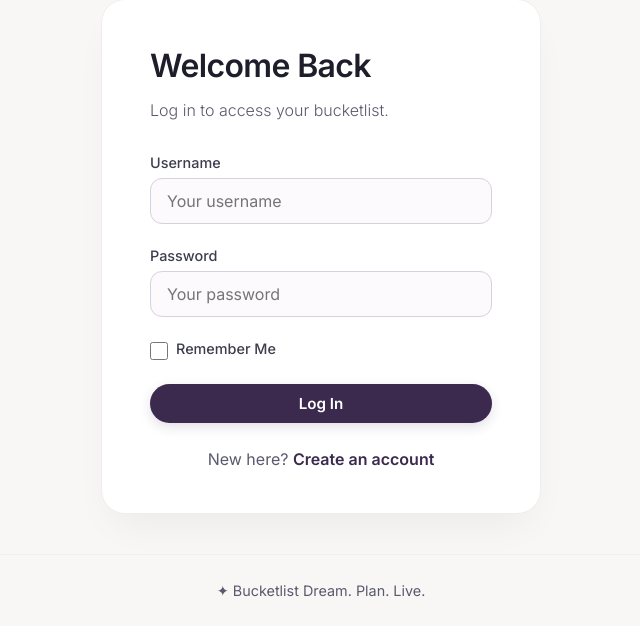
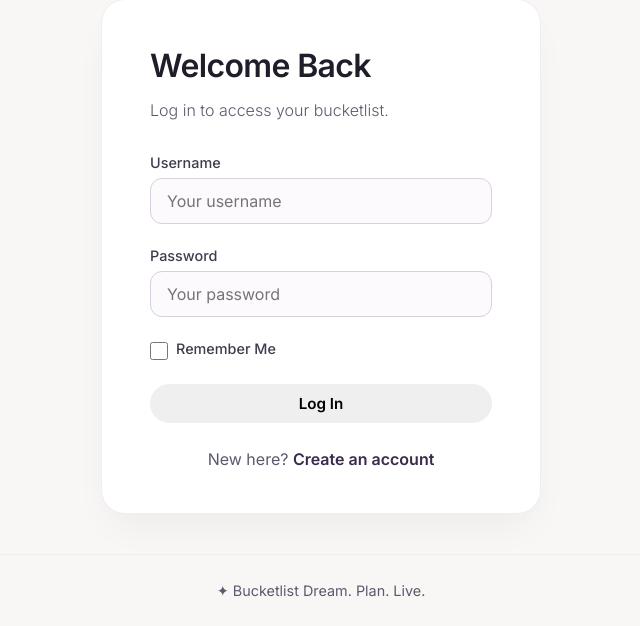
Before and after one commit to dheerajdnayak/bucketlist, a Flask app: page /login in a window 1280 px wide. Shown: the part 182-808 px from the top of the page, without its empty margins (319-959 px from the left). Run offline with Flask 3, Linux system fonts and the light colour scheme; some libraries are stand-ins or nearby versions; some web fonts are replaced.

Commit message:
Update login.html

```diff
--- a/templates/login.html
+++ b/templates/login.html
@@ -25,7 +25,7 @@
         {{ form.remember(class="form-check-input") }}
         {{ form.remember.label(class="form-check-label") }}
       </div>
-            {{ form.submit(class="btn btn-primary btn-block") }}
+      {{ form.submit(class="btn btn-block") }}
     </form>
     <p class="auth-switch">New here? <a href="{{ url_for('signup') }}">Create an account</a></p>
   </div>
```
Lines whose indentation alone changed are shown as unchanged.
